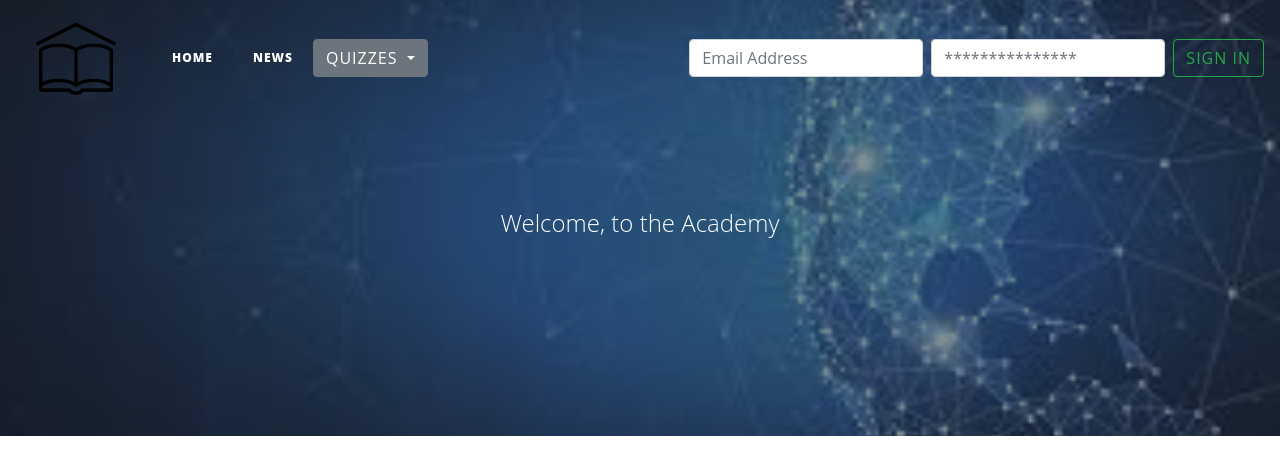
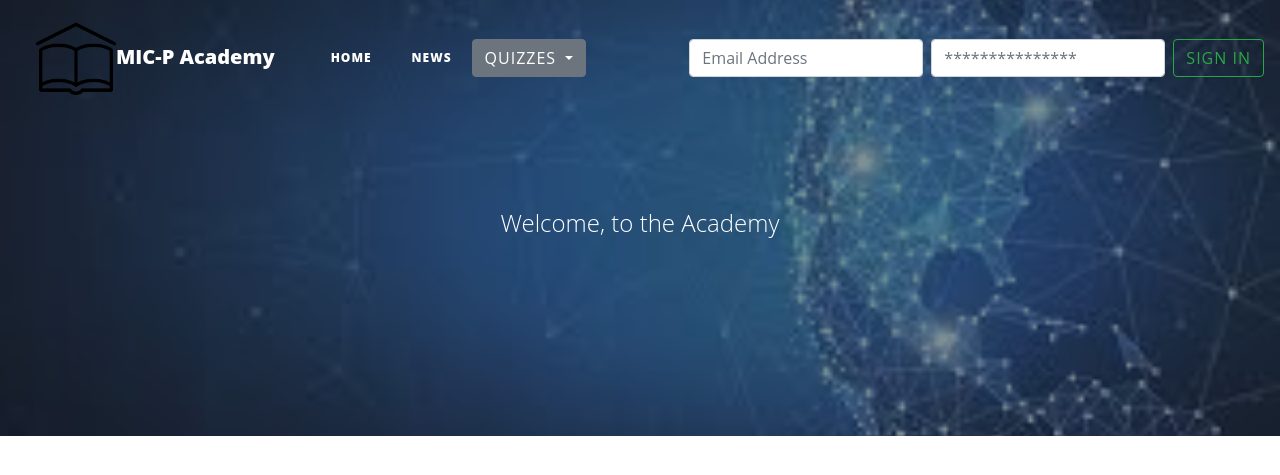
Before and after one commit to chainuser1/micpschool, a Django app: page /exams/ in a window 1280 px wide. Shown: the top 475 px of the page. Run offline with Django 3.2, Linux system fonts and the light colour scheme; data comes from the database, SQL or seed files in the repository; parts of the project's set-up code (start-up, migrations or seed data) failed here and were passed over; some libraries are stand-ins or nearby versions.

Commit message:
Make changes exams index page

```diff
--- a/exams/templates/exams/index.html
+++ b/exams/templates/exams/index.html
@@ -29,7 +29,7 @@
 
         {% block navbar %}
           <nav class="navbar navbar-expand-lg navbar-light fixed-top" id="mainNav"">
-            <a class="navbar-brand" href="#"><img src="{% static "images/micp-site.ico" %}" style="width: 4em; height: 4em;"/></a>
+            <a class="navbar-brand" href="#"><img src="{% static "images/micp-site.ico" %}" style="width: 4em; height: 4em;"/>MIC-P Academy</a>
             <button class="navbar-toggler navbar-toggler-right" type="button" data-toggle="collapse" data-target="#navbarResponsive" aria-controls="navbarResponsive" aria-expanded="false" aria-label="Toggle navigation">
             Menu
             <i class="fas fa-bars"></i>
```
